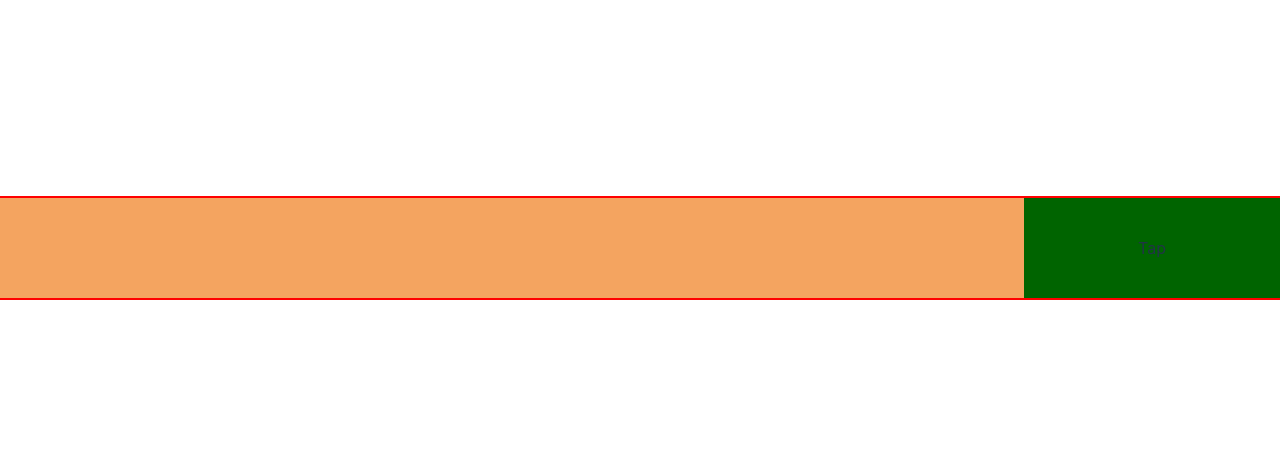
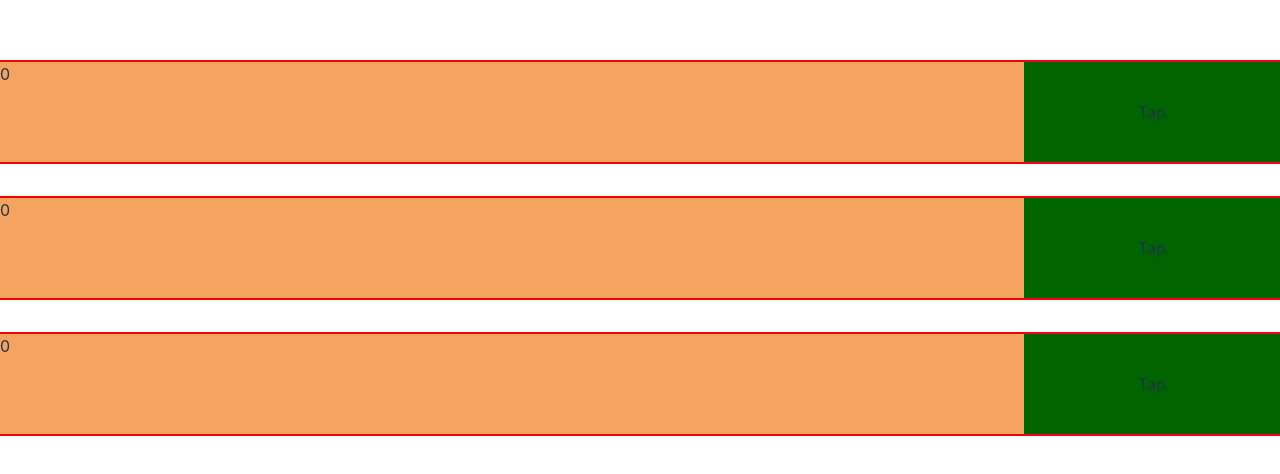
Before and after one commit to r0bVious/reactjam-taptaptaphouse, a React (Vite) app: page / in a window 1280 px wide. Shown: the part 152-626 px from the top of the page. Built offline with nearby package versions, Linux system fonts and the light colour scheme.

Commit message:
feat: useGameContext hook now handles global state variables

```diff
--- a/src/App.tsx
+++ b/src/App.tsx
@@ -1,11 +1,16 @@
 import { useState } from "react";
 import "./App.css";
 import GameRow from "./components/GameRow";
+import { GameProvider } from "./GameContext";
 
 function App() {
   return (
     <>
-      <GameRow />
+      <GameProvider>
+        <GameRow />
+        <GameRow />
+        <GameRow />
+      </GameProvider>
     </>
   );
 }
--- /dev/null
+++ b/src/GameContext.tsx
@@ -0,0 +1,78 @@
+import React, {
+  createContext,
+  useState,
+  useContext,
+  useEffect,
+  ReactNode,
+  SetStateAction,
+  Dispatch,
+} from "react";
+
+//what's this doing?
+interface GameContextType {
+  setDrinksDelivered: Dispatch<SetStateAction<number>>;
+  drinksDelivered: number;
+  setGameOver: Dispatch<SetStateAction<boolean>>;
+  gameOver: boolean;
+  diffMulti: number;
+}
+
+const GameContext = createContext<GameContextType | undefined>(undefined);
+
+interface GameProviderProps {
+  children: ReactNode;
+}
+
+export const GameProvider: React.FC<GameProviderProps> = ({ children }) => {
+  const [drinksDelivered, setDrinksDelivered] = useState<number>(0);
+  const [gameOver, setGameOver] = useState<boolean>(false);
+  const [diffMulti, setDiffMulti] = useState<number>(1);
+
+  //upon loss condition
+  useEffect(() => {
+    if (gameOver) {
+      console.log("Game over triggered");
+      //game over stuff here
+    }
+  }, [gameOver]);
+
+  //increase difficulty
+  useEffect(() => {
+    //setDiffMulti increases rate of spawn AND speed across bar
+    switch (true) {
+      case drinksDelivered === 5:
+        console.log("Difficulty increase:", drinksDelivered);
+        setDiffMulti(1.25);
+        break;
+      case drinksDelivered === 10:
+        console.log("Difficulty increase:", drinksDelivered);
+        setDiffMulti(1.5);
+        break;
+      case drinksDelivered === 15:
+        console.log("Difficulty increase:", drinksDelivered);
+        setDiffMulti(1.75);
+        break;
+    }
+  }, [drinksDelivered]);
+  return (
+    <GameContext.Provider
+      value={{
+        setDrinksDelivered,
+        drinksDelivered,
+        setGameOver,
+        gameOver,
+        diffMulti,
+      }}
+    >
+      {children}
+    </GameContext.Provider>
+  );
+};
+
+export const useGameContext = () => {
+  const context = useContext(GameContext);
+  if (context === undefined) {
+    throw new Error("useGameContext must be used within a GameProvider");
+  }
+  return context;
+};
--- a/src/components/BarElements/GameplayZone.tsx
+++ b/src/components/BarElements/GameplayZone.tsx
@@ -1,9 +1,9 @@
 import React, { useEffect, useRef, useState } from "react";
 import Customer from "./Customer";
 import Drink from "./Drink";
+import { useGameContext } from "../../GameContext";
 
 type GameplayZoneProps = {
-  throwDrink: () => void;
   drink: {
     id: string;
     position: number;
@@ -22,7 +22,6 @@ type GameplayZoneProps = {
 };
 
 const GameplayZone: React.FC<GameplayZoneProps> = ({
-  throwDrink,
   drink,
   setBarWidth,
   setDrink,
@@ -33,6 +32,8 @@ const GameplayZone: React.FC<GameplayZoneProps> = ({
   >([]);
 
   const animationFrameRef = useRef<number | null>(null);
+  const { setGameOver, setDrinksDelivered, drinksDelivered, diffMulti } =
+    useGameContext();
 
   // Get the width of the bar according to render size
   useEffect(() => {
@@ -44,7 +45,7 @@ const GameplayZone: React.FC<GameplayZoneProps> = ({
   // Function to spawn a new customer at position 0
   const spawnCustomer = () => {
     const chance = Math.random();
-    if (chance < 0.7) {
+    if (chance < 0.3 * diffMulti) {
       const newCustomerID = "cust_" + Date.now();
       setCustomers((prev) => [
         ...prev,
@@ -59,11 +60,23 @@ const GameplayZone: React.FC<GameplayZoneProps> = ({
     return () => clearInterval(intervalId);
   }, []);
 
-  // Function to remove customer from the DOM when they reach either end
+  // Function to remove customer from the DOM when they reach the end of the bar (placeholder)
   const dropCustomer = (customerID: string) => {
     setCustomers((existingCustomers) =>
       existingCustomers.filter((cust) => cust.id !== customerID)
     );
+  };
+
+  //function to remove successful drink-receiving customers
+  const happyCustomer = (customerID: string) => {
+    console.log("Happy customer:", customerID); // Log to verify this function is firing
+    setCustomers((existingCustomers) =>
+      existingCustomers.filter((cust) => cust.id !== customerID)
+    );
+    setDrinksDelivered((prev) => {
+      console.log("Drinks delivered incremented:", prev + 1); // Log to verify state update
+      return prev + 1;
+    });
   };
 
   // Animation loop that moves each customer based on their state
@@ -72,12 +85,10 @@ const GameplayZone: React.FC<GameplayZoneProps> = ({
       prevCustomers.map((cust) => {
         const speed = barRef.current!.offsetWidth * 0.5;
         const newPosition =
-          cust.position + ((cust.returning ? -1.5 : 1) * speed) / 60;
+          cust.position +
+          ((cust.returning ? -1.5 : 1) * speed * diffMulti) / 60;
 
-        if (
-          newPosition <= 0 ||
-          newPosition >= barRef.current!.offsetWidth - 25
-        ) {
+        if (cust.position >= barRef.current!.offsetWidth - 25) {
           dropCustomer(cust.id);
         }
 
@@ -86,11 +97,22 @@ const GameplayZone: React.FC<GameplayZoneProps> = ({
     );
   };
 
+  //useEffect handling gamecontext updates
+  useEffect(() => {
+    customers.forEach((cust) => {
+      if (cust.position >= barRef.current!.offsetWidth - 25) {
+        setGameOver(true);
+      } else if (cust.position <= 0 && cust.returning) {
+        happyCustomer(cust.id);
+      }
+    });
+  }, [customers]);
+
   const updateDrinkPos = () => {
     if (drink) {
       const speed = barRef.current!.offsetWidth * 0.5;
       const newPosition =
-        drink.position - ((drink.metCust ? 1.5 : 1) * speed) / 60;
+        drink.position - ((drink.metCust ? 1.5 : 1) * speed * diffMulti) / 60;
 
       if (newPosition <= 0) {
         setDrink(null);
@@ -145,6 +167,7 @@ const GameplayZone: React.FC<GameplayZoneProps> = ({
         <Customer key={customer.id} position={customer.position} />
       ))}
       {drink ? <Drink key={drink.id} position={drink.position} /> : null}
+      {drinksDelivered}
     </div>
   );
 };
--- a/src/components/GameRow.tsx
+++ b/src/components/GameRow.tsx
@@ -33,7 +33,6 @@ const GameRow = (props: Props) => {
     <>
       <div style={{ display: "flex", width: "100%", border: "2px solid red" }}>
         <GameplayZone
-          throwDrink={throwDrink}
           drink={drink}
           setBarWidth={setBarWidth}
           setDrink={setDrink}
```
